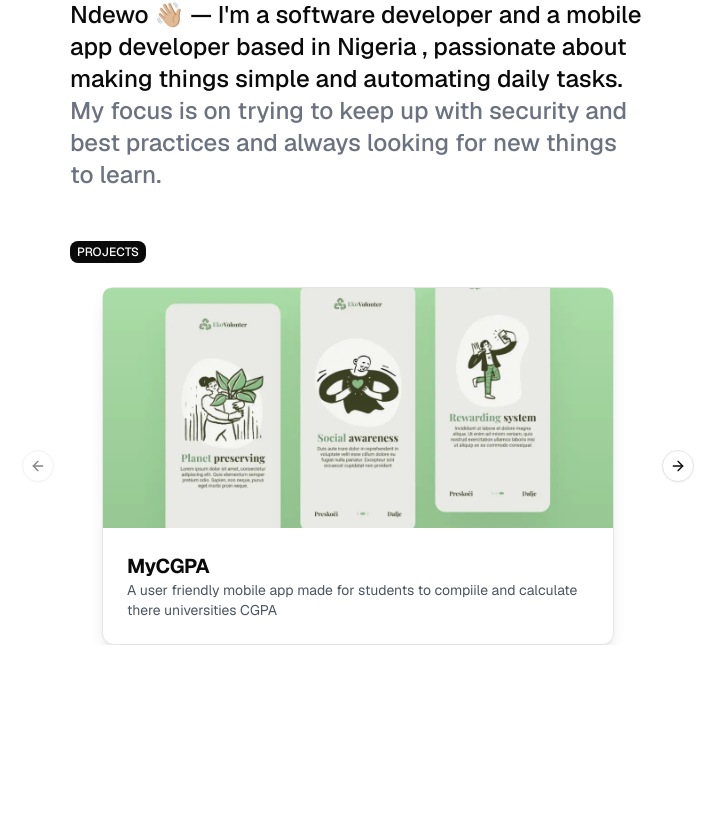
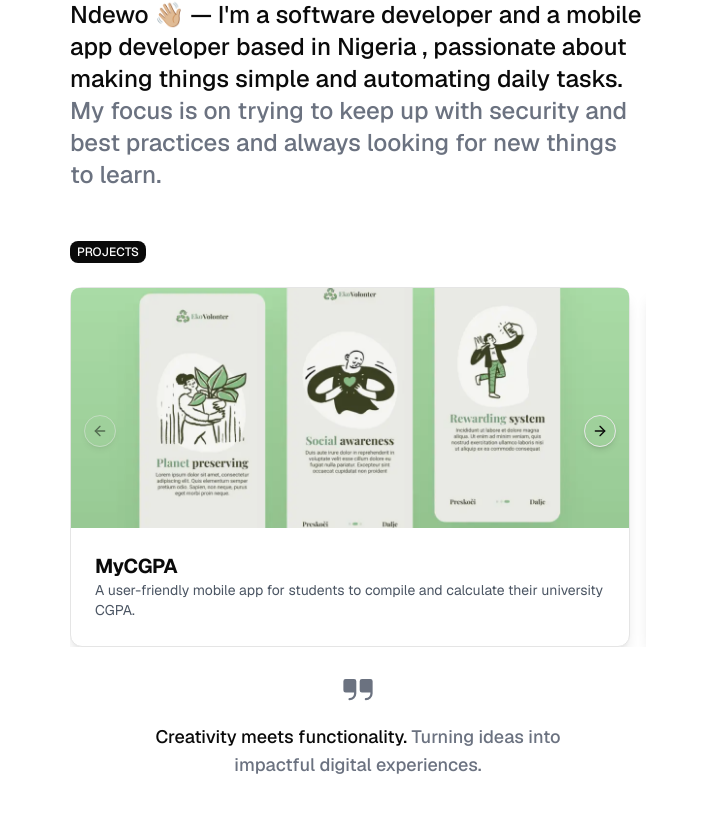
Before and after one commit to h1rdr3v2/portfolio, a Next.js app: page / in a window 1280 px wide. Shown: the part 413-1226 px from the top of the page, without its empty margins (282-1007 px from the left). Before the commit the page ends 1122 px from the top, so only its background shows below. Built offline with nearby package versions, Linux system fonts and the light colour scheme.

Commit message:
minor ui changes

```diff
--- a/src/components/ExpandableImage.tsx
+++ b/src/components/ExpandableImage.tsx
@@ -7,8 +7,9 @@ export default function ExpandableImage({ src, alt }: { src: string | StaticImpo
             <Image
                 src={src}
                 alt={alt}
-                layout="fill"
-                objectFit="cover"
+                fill={true}
+                style={{objectFit: "cover"}}
+                sizes="(max-width: 100%) 400px"
                 priority
             />
         </div>
--- a/src/components/ShowcaseProjects.tsx
+++ b/src/components/ShowcaseProjects.tsx
@@ -1,33 +1,34 @@
 import * as React from "react"
 import demoWork from "../../public/demo-work.webp"
-
-import {Card, CardContent, CardDescription, CardHeader, CardTitle} from "@/components/ui/card"
+import quote from "../../public/quote.svg"
+import { Card, CardContent, CardDescription, CardHeader, CardTitle } from "@/components/ui/card"
 import {
     Carousel,
     CarouselContent,
     CarouselItem,
-    CarouselNext,
-    CarouselPrevious,
+    CarouselNext, CarouselPrevious
 } from "@/components/ui/carousel"
-import Image from "next/image";
+import Image from "next/image"
 
 const projects = [
     {
         name: "MyCGPA",
-        description:"A user friendly mobile app made for students to compiile and calculate there universities CGPA"
+        description: "A user-friendly mobile app for students to compile and calculate their university CGPA."
     },
     {
         name: "Watchman Hymns",
-        description:"A church hymn book app"
+        description: "A digital hymn book app for church worship."
     }
 ]
+
 export default function ShowcaseProjects() {
     return (
-        <Carousel className="flex mt-6 w-full">
-            <CarouselContent>
+        <>
+            <Carousel className="mt-6 w-full relative">
+                <CarouselContent className="w-full">
                     {projects.map((project, index) => (
-                    <CarouselItem key={index} className="flex justify-center">
-                        <Card className="w-full max-w-lg shadow-lg">
+                        <CarouselItem key={index} className="w-full">
+                            <Card className="w-full shadow-lg relative min-h-[360px]">
                                 <CardHeader className="p-0">
                                     <Image
                                         src={demoWork}
@@ -43,8 +44,22 @@ export default function ShowcaseProjects() {
                         </CarouselItem>
                     ))}
                 </CarouselContent>
-            <CarouselPrevious />
-            <CarouselNext />
+
+                {/* Floating Single Next Arrow */}
+                <CarouselPrevious className="absolute left-3.5 top-[40%] -translate-y-1/2 bg-white bg-opacity-75 p-3 rounded-full shadow-md z-10" />
+                <CarouselNext className="absolute right-[1.875rem] top-[40%] -translate-y-1/2 bg-white bg-opacity-75 p-3 rounded-full shadow-md z-10" />
             </Carousel>
+
+            {/* Quote Section */}
+            <div className="flex flex-col mt-6 w-full text-center items-center">
+                <svg xmlns="http://www.w3.org/2000/svg" width="36" height="36" fill="currentColor" viewBox="0 0 256 256" className="text-gray-500">
+                    <path
+                        d="M116,72v88a48.05,48.05,0,0,1-48,48,8,8,0,0,1,0-16,32,32,0,0,0,32-32v-8H40a16,16,0,0,1-16-16V72A16,16,0,0,1,40,56h60A16,16,0,0,1,116,72ZM216,56H156a16,16,0,0,0-16,16v64a16,16,0,0,0,16,16h60v8a32,32,0,0,1-32,32,8,8,0,0,0,0,16,48.05,48.05,0,0,0,48-48V72A16,16,0,0,0,216,56Z"></path>
+                </svg>
+                <p className="mt-4 text-lg font-medium text-primary max-w-md">
+                    Creativity meets functionality.{" "}<span className="text-gray-500">Turning ideas into impactful digital experiences.</span>
+                </p>
+            </div>
+        </>
     )
 }
```
Lines whose indentation alone changed are shown as unchanged.
